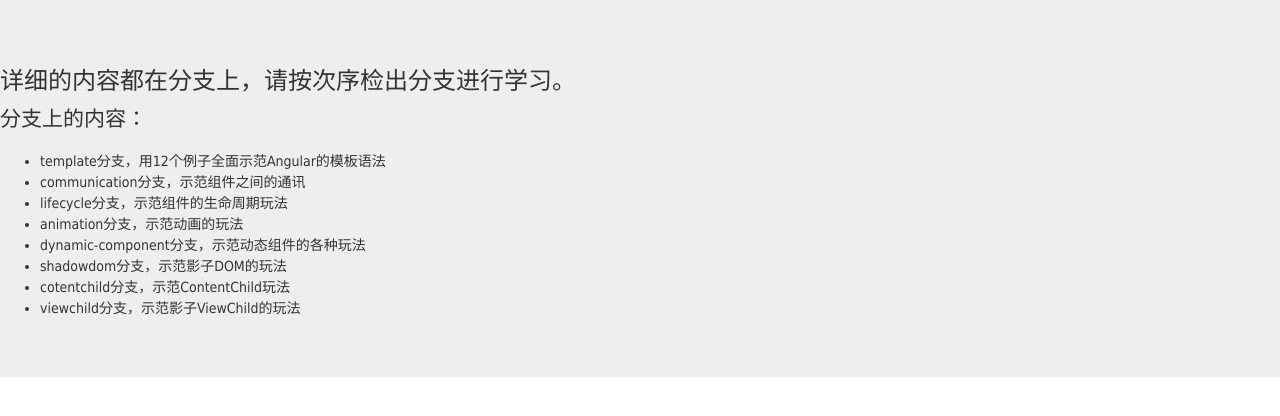
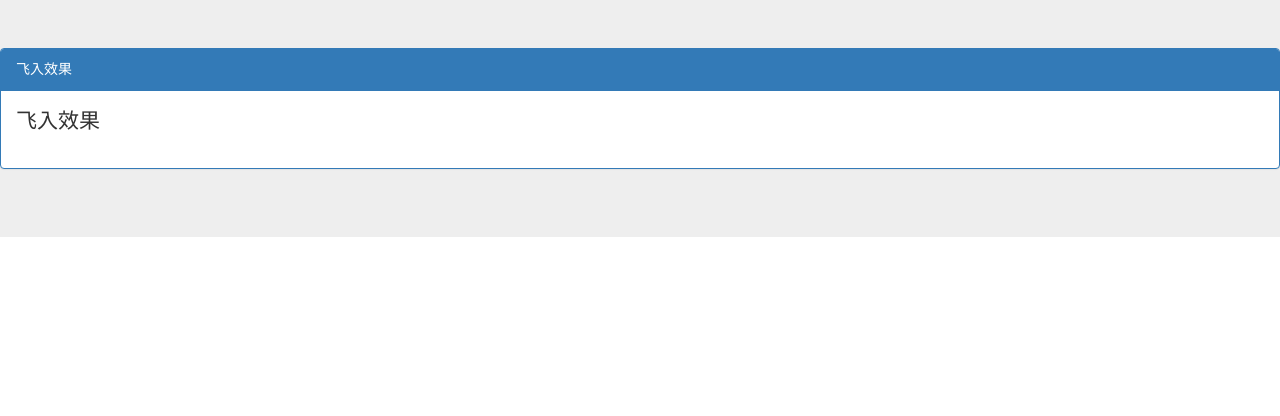
Before and after one commit to tanghuangthree/learn-angular, an Angular app: page / in a window 1280 px wide. Shown: the top 416 px of the page. Built offline with nearby package versions, Linux system fonts and the light colour scheme.

Commit message:
Function Or Bug: update animation Symptom: N/A BugID:  N/A Root Cause: N/A Solution: N/A Note:  N/A

```diff
--- /dev/null
+++ b/src/app/animation/fly-in.service.ts
@@ -0,0 +1,18 @@
+import { trigger, state, style, transition, animate, keyframes } from '@angular/animations';
+
+export const flyIn = trigger('flyIn', [
+    transition('void => *', [
+        animate(3000, keyframes([
+            style({ opacity: 0, transform: 'translateX(-100%)', offset: 0 }),
+            style({ opacity: 1, transform: 'translateX(25px)', offset: 0.3 }),
+            style({ opacity: 1, transform: 'translateX(0)', offset: 1.0 })
+        ]))
+    ]),
+    transition('* => void', [
+        animate(300, keyframes([
+            style({ opacity: 1, transform: 'translateX(0)', offset: 0 }),
+            style({ opacity: 1, transform: 'translateX(-25px)', offset: 0.7 }),
+            style({ opacity: 0, transform: 'translateX(100%)', offset: 1.0 })
+        ]))
+    ])
+]);
--- a/src/app/app.component.html
+++ b/src/app/app.component.html
@@ -1,16 +1,3 @@
 <div class="jumbotron">
-  <h3>
-    详细的内容都在分支上，请按次序检出分支进行学习。
-  </h3>
-  <p>分支上的内容：</p>
-  <ul>
-    <li>template分支，用12个例子全面示范Angular的模板语法</li>
-    <li>communication分支，示范组件之间的通讯</li>
-    <li>lifecycle分支，示范组件的生命周期玩法</li>
-    <li>animation分支，示范动画的玩法</li>
-    <li>dynamic-component分支，示范动态组件的各种玩法</li>
-    <li>shadowdom分支，示范影子DOM的玩法</li>
-    <li>cotentchild分支，示范ContentChild玩法</li>
-    <li>viewchild分支，示范影子ViewChild的玩法</li>
-  </ul>
+  <test-fly-in></test-fly-in>
 </div>
--- /dev/null
+++ b/src/app/test-fly-in/test-fly-in.component.html
@@ -0,0 +1,8 @@
+<div class="panel panel-primary" [@flyIn]="void">
+  <div class="panel-heading">飞入效果</div>
+  <div class="panel-body">
+    <p>
+      飞入效果
+    </p>
+  </div>
+</div>
--- /dev/null
+++ b/src/app/test-fly-in/test-fly-in.component.ts
@@ -0,0 +1,17 @@
+import { Component, OnInit } from '@angular/core';
+import { flyIn } from '../animation/fly-in.service';
+
+@Component({
+  selector: 'test-fly-in',
+  templateUrl: './test-fly-in.component.html',
+  styleUrls: ['./test-fly-in.component.scss'],
+  animations: [flyIn]
+})
+export class TestFlyInComponent implements OnInit {
+  state:string;
+  constructor() { }
+
+  ngOnInit() {
+  }
+
+}
```
Also changed, not shown: src/app/app.module.ts (+6 -2 lines), src/app/test-fly-in/test-fly-in.component.scss (added), 2 other files (tests, documents, lock files or other folders).
